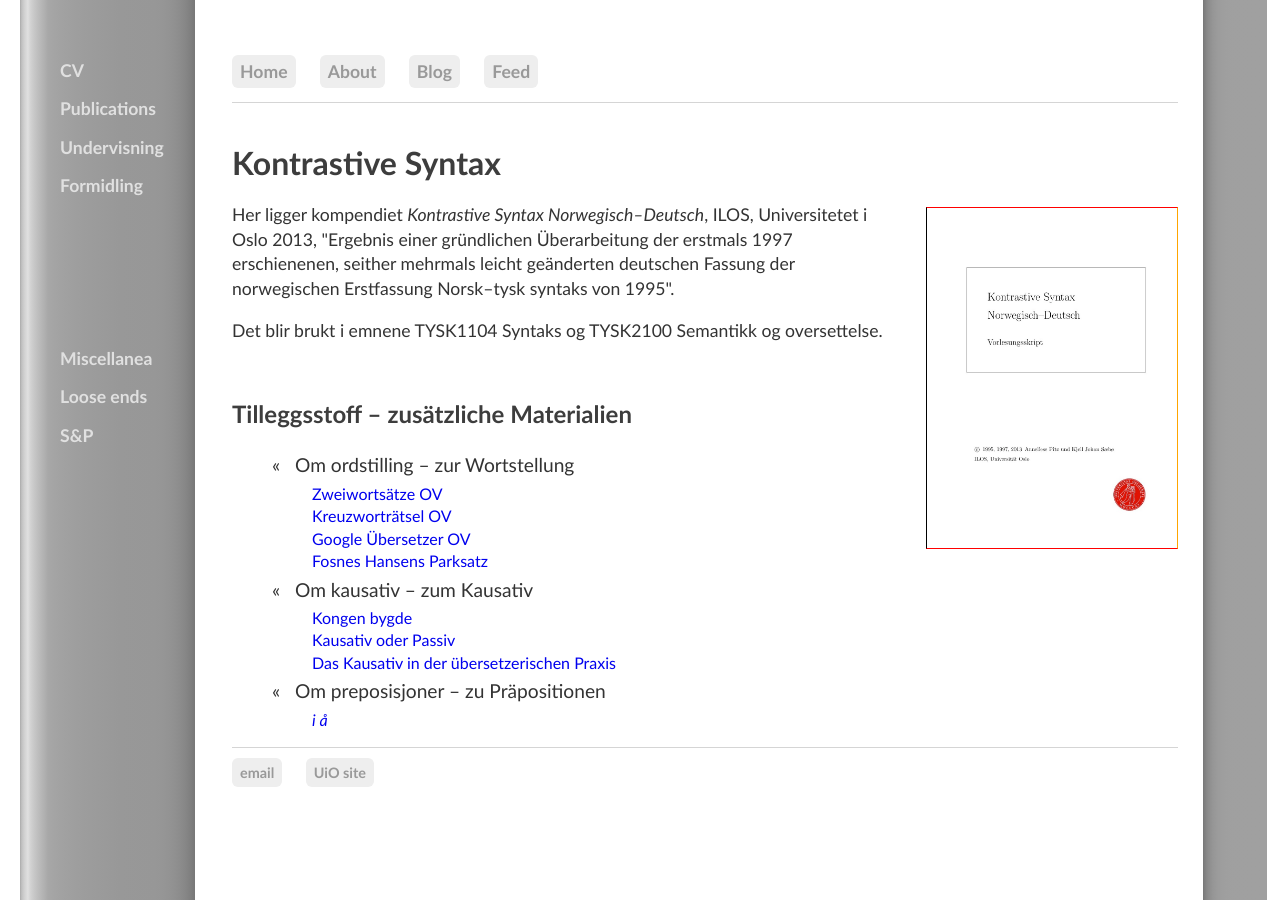
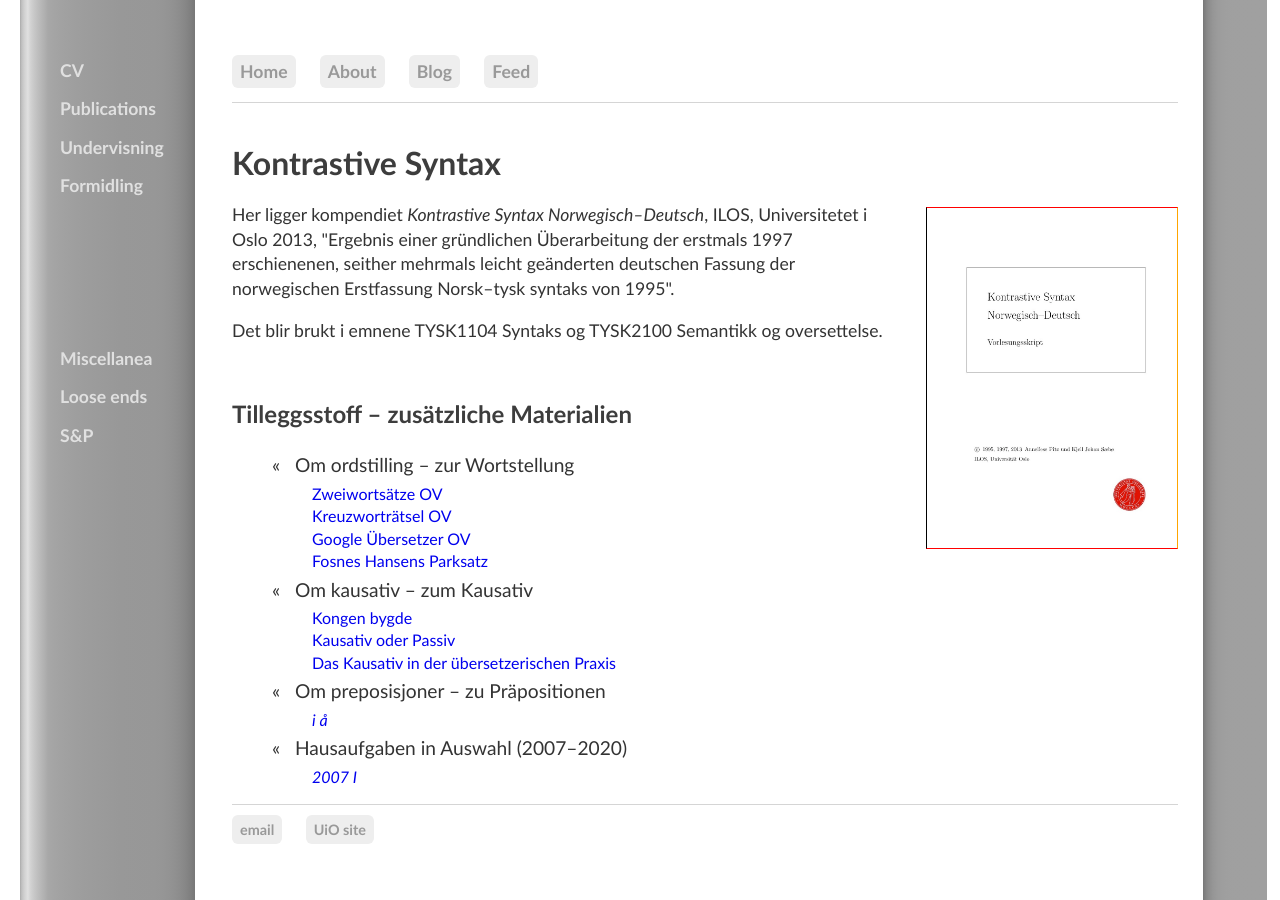
Before and after one commit to kjelljs/kjelljs.github.io, a Jekyll site: the page built from courses/kontrast/index.html, in a window 1280 px wide. Built offline with Jekyll 4.4.1, drawn with Linux system fonts in a browser that asks for light colours.

Commit message:
Update index.html

```diff
--- a/courses/kontrast/index.html
+++ b/courses/kontrast/index.html
@@ -23,4 +23,7 @@ Her ligger kompendiet <i>Kontrastive Syntax Norwegisch–Deutsch</i>, ILOS, Univ
 <li id="blogposts">&laquo; &nbsp; Om preposisjoner – zu Präpositionen</li><ul>
   <li><a href="/courses/kontrast/iå.html"><i>i å</i></a></li>
 </ul></li>
+<li id="blogposts">&laquo; &nbsp; Hausaufgaben in Auswahl (2007–2020)</li><ul>
+  <li><a href="/courses/kontrast/2007I.html"><i>2007 I</i></a></li>
+</ul></li>
 </ul>
```
